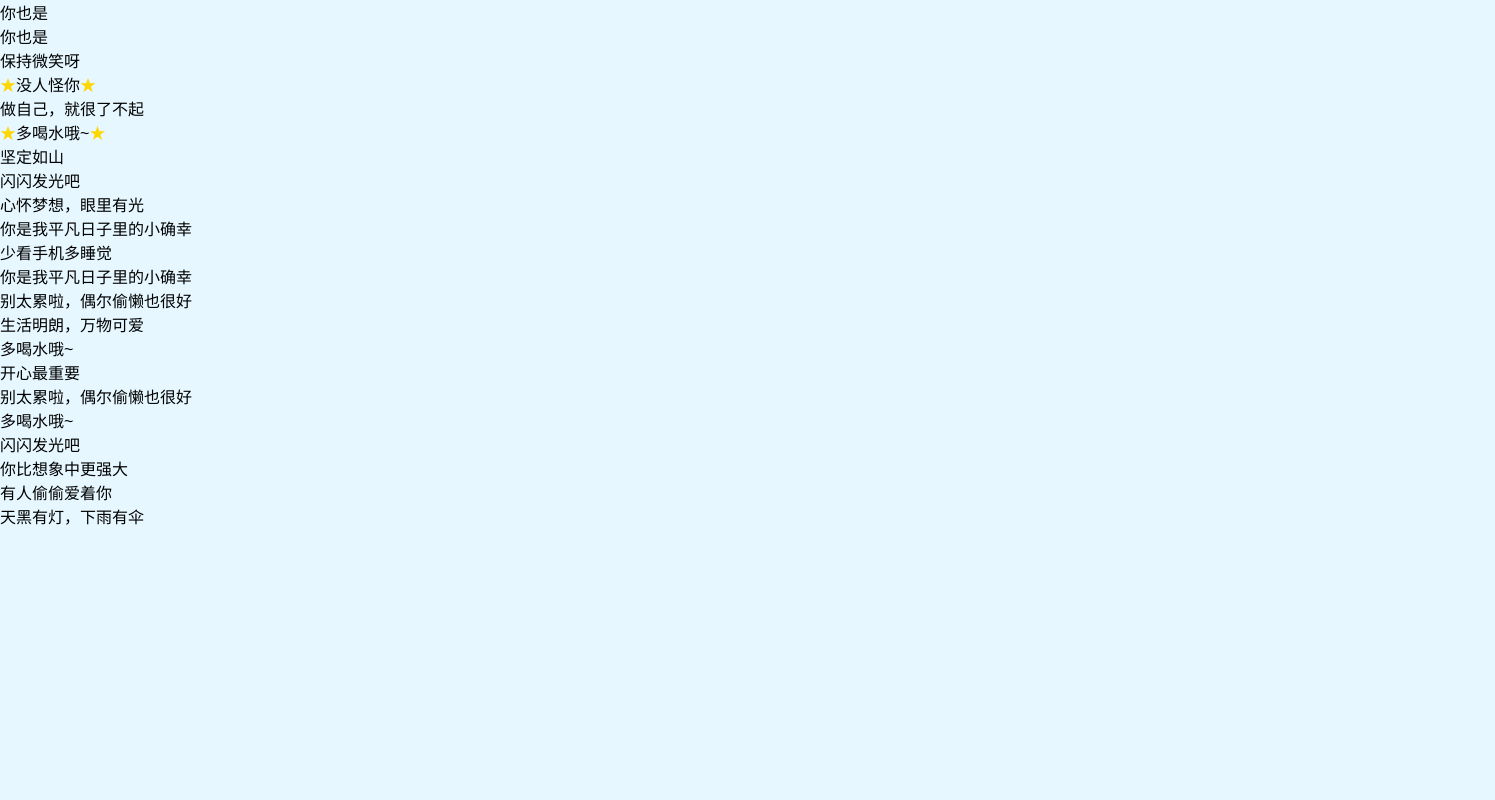
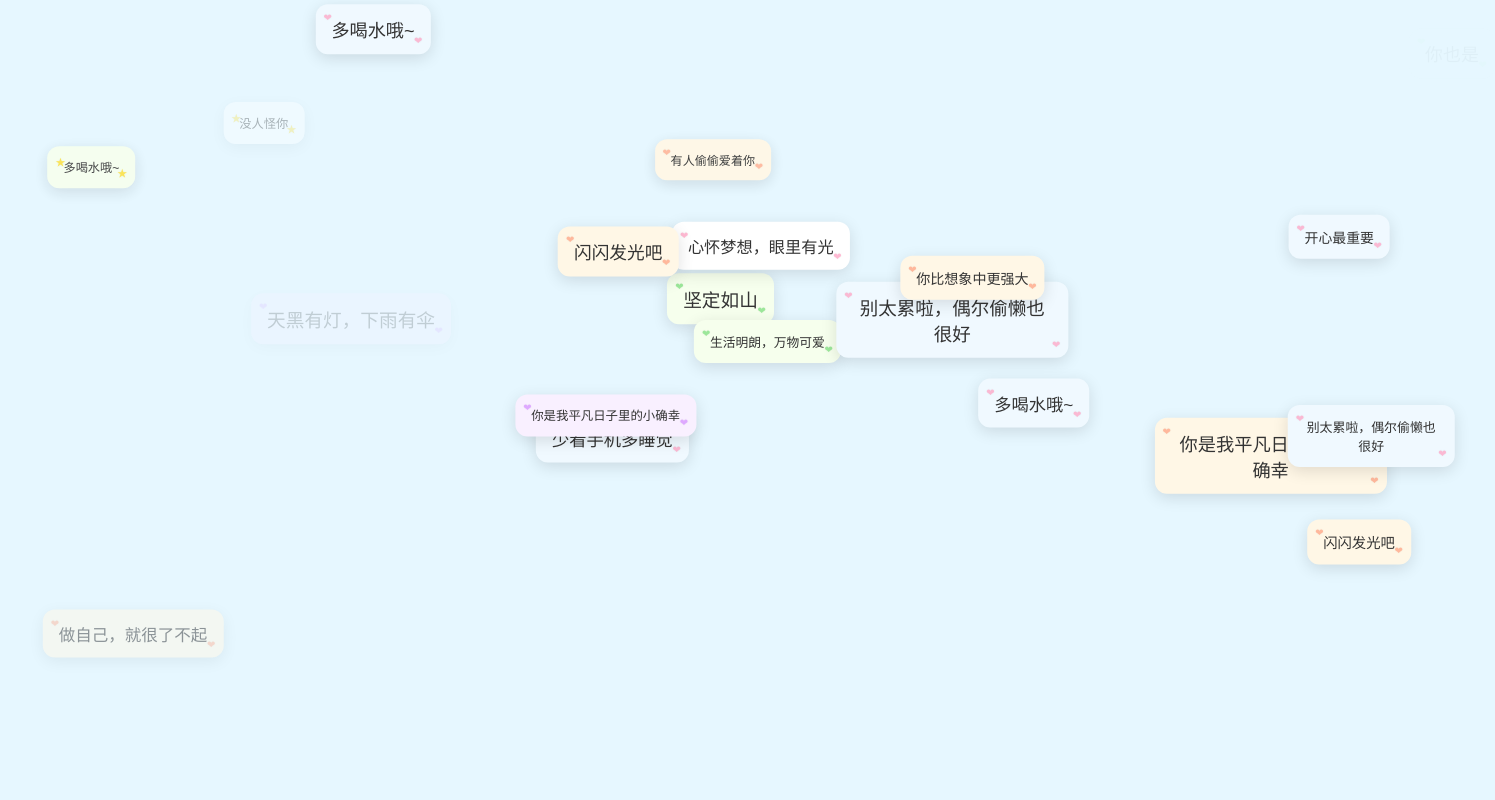
Before and after one commit to 777936/777936.github.io, a plain HTML site: page index.html in a window 1280 px wide. Shown: the top 800 px of the page, 1495 px wide, since content can reach past the window. Drawn offline with Linux system fonts and the light colour scheme.

Commit message:
Update index.html

```diff
--- a/index.html
+++ b/index.html
@@ -15,7 +15,7 @@
       cursor: pointer;
     }
 
-    。message {
+    .message {
       position: absolute;
       padding: 12px 16px;
       border-radius: 12px;
@@ -32,8 +32,8 @@
     }
 
     /* 🌸 四角装饰：用伪元素画小爱心 */
-    。message::before,
-    。message::after {
+    .message::before,
+    .message::after {
       content: "❤";
       position: absolute;
       font-size: 10px;
@@ -188,5 +188,4 @@
 </script>
 
 </body>
-
 </html>
```
